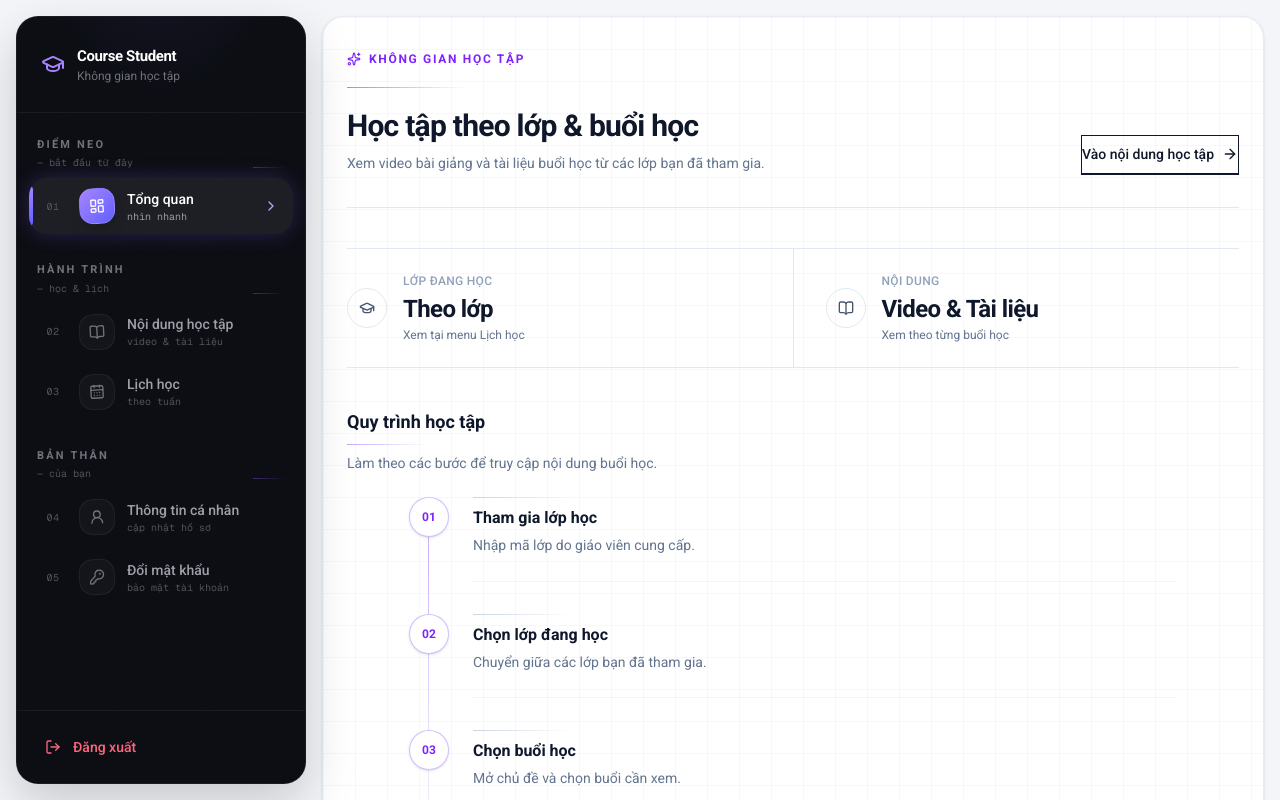
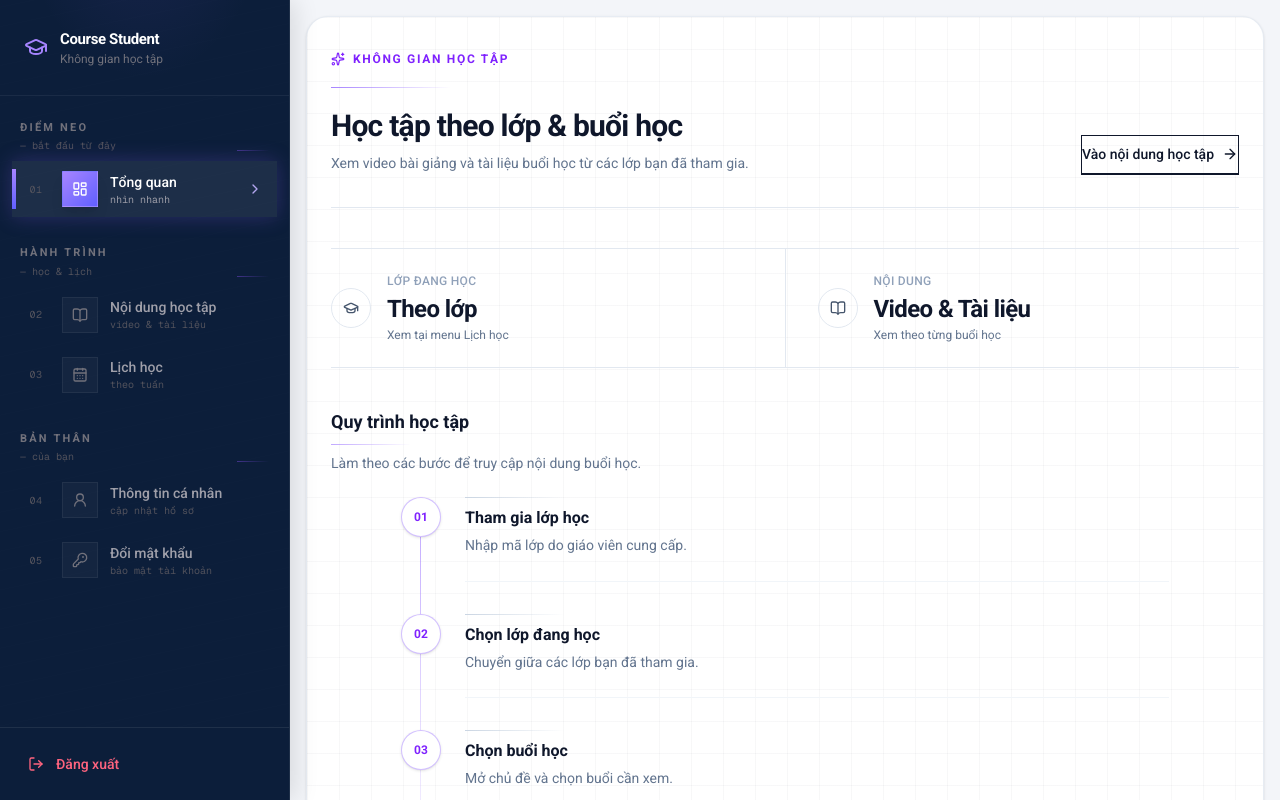
Before and after one commit to fuku-senpai/LearnSpace, a Next.js app: page /student/dashboard_layout in a window 1280 px wide. Shown: the top 800 px of the page. Built offline with nearby package versions, Linux system fonts and the light colour scheme; no server answers.

Commit message:
fix sidebar menu

```diff
--- a/app/admin/dashboard_layout/page.tsx
+++ b/app/admin/dashboard_layout/page.tsx
@@ -151,7 +151,7 @@ const DashboardContent = () => {
   const totalMaterials = materialsResponse?.totalElements ?? 0;
 
   return (
-    <div className="flex min-h-screen gap-4 bg-[#f3f5f9] p-4">
+    <div className="flex min-h-screen bg-[#f3f5f9]">
       <DashboardSidebar
         groups={adminMenuGroups}
         activeMenu={activeMenu}
@@ -161,7 +161,7 @@ const DashboardContent = () => {
         branding={adminSidebarBranding}
       />
 
-      <main className="flex min-h-[calc(100vh-2rem)] min-w-0 flex-1 flex-col overflow-hidden rounded-3xl border border-slate-200/80 bg-white shadow-sm">
+      <main className="m-4 flex min-h-[calc(100vh-2rem)] min-w-0 flex-1 flex-col overflow-hidden rounded-3xl border border-slate-200/80 bg-white shadow-sm">
         {/* <header className="sticky top-0 z-20 border-b border-slate-200/70 bg-white/90 px-6 py-4 backdrop-blur-xl">
           <div className="flex flex-wrap items-center justify-between gap-4">
             <div>
--- a/app/student/dashboard_layout/page.tsx
+++ b/app/student/dashboard_layout/page.tsx
@@ -84,7 +84,7 @@ const StudentDashboardContent = () => {
   };
 
   return (
-    <div className="flex min-h-screen gap-4 bg-[#f3f5f9] p-4">
+    <div className="flex min-h-screen bg-[#f3f5f9]">
       <DashboardSidebar
         groups={studentMenuGroups}
         activeMenu={activeMenu}
@@ -94,7 +94,7 @@ const StudentDashboardContent = () => {
         branding={studentSidebarBranding}
       />
 
-      <main className="flex min-h-[calc(100vh-2rem)] min-w-0 flex-1 flex-col overflow-hidden rounded-3xl border border-slate-200/80 bg-white shadow-sm">
+      <main className="m-4 flex min-h-[calc(100vh-2rem)] min-w-0 flex-1 flex-col overflow-hidden rounded-3xl border border-slate-200/80 bg-white shadow-sm">
 
 
         <div className="relative min-h-0 flex-1 overflow-hidden">
--- a/app/teacher/dashboard_layout/page.tsx
+++ b/app/teacher/dashboard_layout/page.tsx
@@ -101,7 +101,7 @@ const TeacherDashboardContent = () => {
   const totalClasses = classrooms.length;
 
   return (
-    <div className="flex min-h-screen gap-4 bg-[#f3f5f9] p-4">
+    <div className="flex min-h-screen bg-[#f3f5f9]">
       <DashboardSidebar
         groups={teacherMenuGroups}
         activeMenu={activeMenu}
@@ -111,7 +111,7 @@ const TeacherDashboardContent = () => {
         branding={teacherSidebarBranding}
       />
 
-      <main className="flex min-h-[calc(100vh-2rem)] min-w-0 flex-1 flex-col overflow-hidden rounded-3xl border border-slate-200/80 bg-white shadow-sm">
+      <main className="m-4 flex min-h-[calc(100vh-2rem)] min-w-0 flex-1 flex-col overflow-hidden rounded-3xl border border-slate-200/80 bg-white shadow-sm">
 
 
         <div className="relative min-h-0 flex-1 overflow-hidden">
--- a/components/dashboard/DashboardSidebar.tsx
+++ b/components/dashboard/DashboardSidebar.tsx
@@ -49,9 +49,9 @@ export function DashboardSidebar<T extends string>({
   const BrandIcon = branding.icon;
 
   return (
-    <aside className="sticky top-4 hidden h-[calc(100vh-2rem)] w-[290px] shrink-0 flex-col overflow-hidden rounded-3xl border border-white/[0.06] bg-[#0c0e14] shadow-[0_20px_50px_rgba(0,0,0,0.18)] lg:flex">
+    <aside className="sticky top-0 hidden h-screen w-[290px] shrink-0 flex-col overflow-hidden border-r border-white/[0.08] bg-[#0c1e3a] shadow-[4px_0_24px_rgba(0,0,0,0.12)] lg:flex">
       <div
-        className={`pointer-events-none absolute inset-0 rounded-3xl ${branding.radialGradient}`}
+        className={`pointer-events-none absolute inset-0 ${branding.radialGradient}`}
       />
       <div className="pointer-events-none absolute inset-0 opacity-[0.35] bg-[repeating-linear-gradient(-12deg,transparent,transparent_18px,rgba(255,255,255,0.015)_18px,rgba(255,255,255,0.015)_19px)]" />
 
@@ -94,14 +94,14 @@ export function DashboardSidebar<T extends string>({
                     key={item.key}
                     type="button"
                     onClick={() => onMenuChange(item.key)}
-                    className={`group relative flex w-full cursor-pointer items-center gap-3 overflow-hidden rounded-2xl px-2.5 py-2.5 text-left transition-all duration-300 ${
+                    className={`group relative flex w-full cursor-pointer items-center gap-3 overflow-hidden px-2.5 py-2.5 text-left transition-all duration-300 ${
                       isActive
                         ? `bg-white/[0.07] text-white ${item.activeGlow}`
                         : "text-zinc-400 hover:bg-white/[0.04] hover:text-zinc-200"
                     }`}
                   >
                     <span
-                      className={`absolute inset-y-2 left-0 w-1 rounded-r-full bg-gradient-to-b transition-all duration-300 ${
+                      className={`absolute inset-y-2 left-0 w-1 bg-gradient-to-b transition-all duration-300 ${
                         isActive
                           ? `${item.accent} opacity-100`
                           : "from-zinc-600 to-zinc-700 opacity-0 group-hover:opacity-40"
@@ -113,7 +113,7 @@ export function DashboardSidebar<T extends string>({
                     </span>
 
                     <span
-                      className={`flex h-9 w-9 shrink-0 -rotate-3 items-center justify-center rounded-xl border transition-all duration-300 group-hover:rotate-0 ${
+                      className={`flex h-9 w-9 shrink-0 items-center justify-center border transition-all duration-300 ${
                         isActive
                           ? `border-white/10 bg-gradient-to-br ${item.accent} text-white shadow-lg`
                           : "border-white/[0.06] bg-white/[0.03] text-zinc-500 group-hover:border-white/10 group-hover:text-zinc-300"
@@ -148,12 +148,12 @@ export function DashboardSidebar<T extends string>({
         ))}
       </nav>
 
-      <div className="relative mt-auto shrink-0 border-t border-white/[0.06] bg-[#0c0e14] p-4">
+      <div className="relative mt-auto shrink-0 border-t border-white/[0.08] bg-[#0c1e3a] p-4">
         <button
           type="button"
           onClick={onLogout}
           disabled={isLogoutPending}
-          className="flex h-10 w-full cursor-pointer items-center gap-3 rounded-xl px-3 text-sm font-medium text-rose-400 transition hover:bg-rose-500/10 disabled:cursor-not-allowed disabled:opacity-60"
+          className="flex h-10 w-full cursor-pointer items-center gap-3 px-3 text-sm font-medium text-rose-400 transition hover:bg-rose-500/10 disabled:cursor-not-allowed disabled:opacity-60"
         >
           <LogOut className="h-4 w-4 shrink-0" />
           {isLogoutPending ? "Đang đăng xuất..." : "Đăng xuất"}
--- a/constants/api-endpoints.ts
+++ b/constants/api-endpoints.ts
@@ -28,7 +28,7 @@ export const CLASS_API = {
 };
 
 export const MATERIALS_API = {
- CREATE_MATERIAL: (classroomId: string) => `/${classroomId}/materials`,
+  CREATE_MATERIAL: (classroomId: string) => `/${classroomId}/materials`,
   GET_MATERIALS: (classroomId: string) => `/${classroomId}/materials`,
   GET_MATERIAL_DETAIL: (materialId: string) => `/materials/${materialId}`,
   UPDATE_MATERIAL: (materialId: string) => `/materials/${materialId}`,
```
Also changed, not shown: app/(auth)/login/page.tsx (+2 -16 lines).
